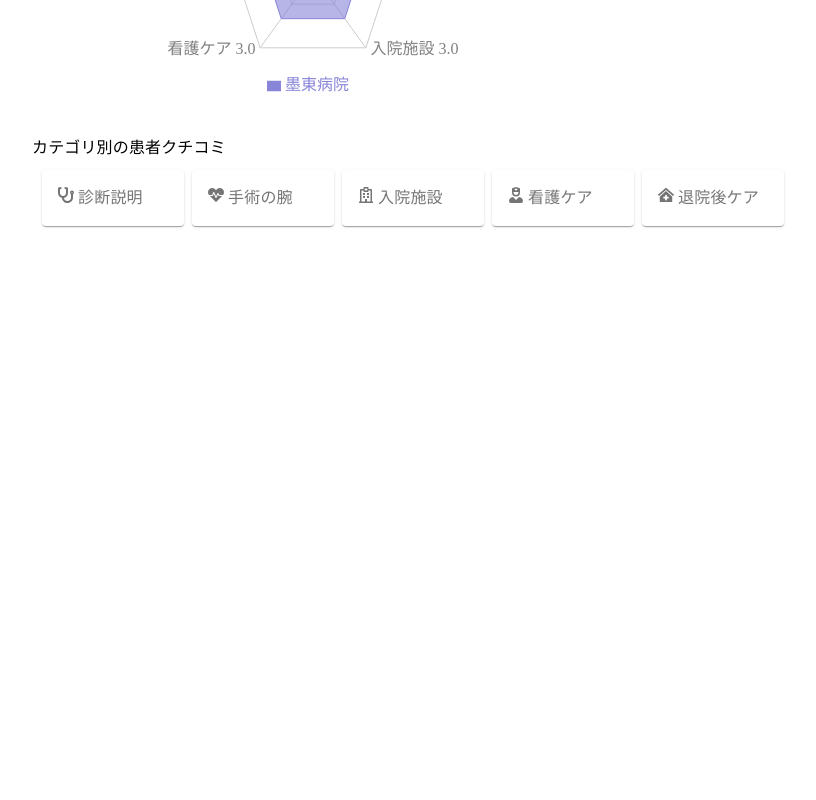
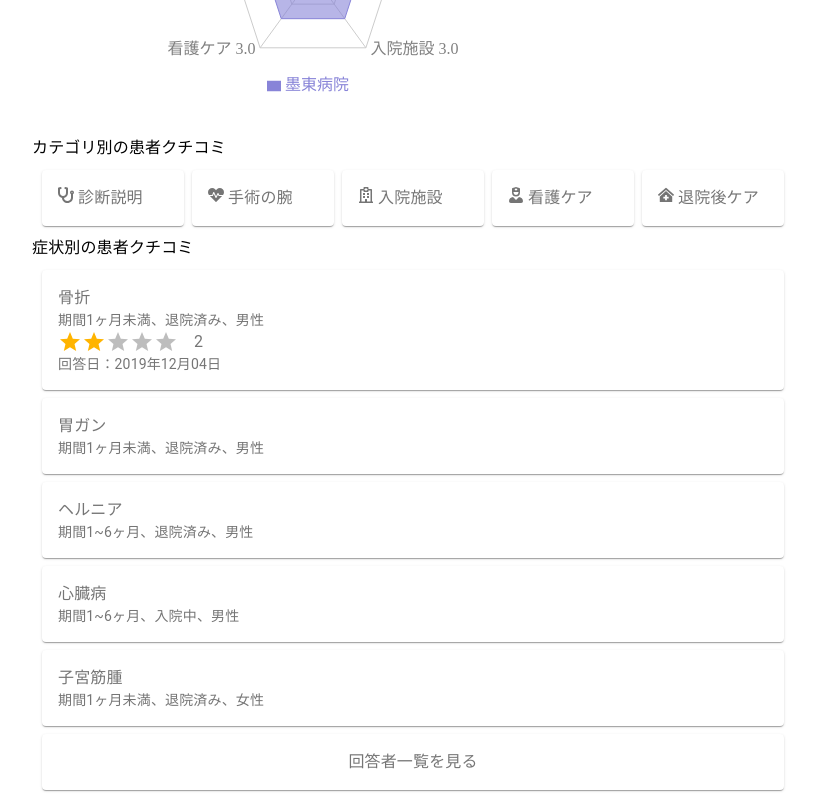
Before and after one commit to jpskgc/hospital, a React app in the folder client/: page / in a window 1280 px wide. Shown: the part 459-1259 px from the top of the page, without its empty margins (152-968 px from the left). Before the commit the page ends 800 px from the top, so only its background shows below. Built offline with nearby package versions, Linux system fonts and the light colour scheme.

Commit message:
add symptom grid

```diff
--- a/client/src/components/Detail/Detail.tsx
+++ b/client/src/components/Detail/Detail.tsx
@@ -3,6 +3,7 @@ import Header from './Header';
 import Tab from './DetailTab';
 import Chart from './Chart';
 import CategoryGrid from './CategoryGrid';
+import SymptomsGrid from './SymptomsGrid';
 
 const App: FC = () => (
   <>
@@ -10,6 +11,7 @@ const App: FC = () => (
     <Tab />
     <Chart />
     <CategoryGrid />
+    <SymptomsGrid />
   </>
 );
 
--- /dev/null
+++ b/client/src/components/Detail/SymptomsGrid.tsx
@@ -0,0 +1,92 @@
+import React from 'react';
+import {Container} from '@material-ui/core';
+import Typography from '@material-ui/core/Typography';
+import {makeStyles, createStyles, Theme} from '@material-ui/core/styles';
+import Paper from '@material-ui/core/Paper';
+import Grid from '@material-ui/core/Grid';
+import Box from '@material-ui/core/Box';
+import Rating from '@material-ui/lab/Rating';
+
+const useStyles = makeStyles((theme: Theme) =>
+  createStyles({
+    root: {
+      flexGrow: 1,
+      margin: 10,
+    },
+    paper: {
+      padding: theme.spacing(2),
+      textAlign: 'left',
+      color: theme.palette.text.secondary,
+    },
+    head: {
+      display: 'flex',
+      width: 200,
+    },
+  })
+);
+
+export default function SymptomsGrid() {
+  const [value, setValue] = React.useState(2);
+  const classes = useStyles();
+  return (
+    <Container maxWidth="md">
+      <Typography>症状別の患者クチコミ</Typography>
+      <div className={classes.root}>
+        <Grid container spacing={1}>
+          <Grid item xs={10}>
+            <Paper className={classes.paper}>
+              {/* <Box display="flex"> */}
+              <Typography>骨折</Typography>
+              <Typography variant="body2">
+                期間1ヶ月未満、退院済み、男性
+              </Typography>
+              {/* </Box> */}
+              <div className={classes.head}>
+                <Rating name="read-only" value={value} readOnly />
+                <Box ml={2} className={classes.head}>
+                  <Typography>{value}</Typography>
+                </Box>
+              </div>
+              <Typography variant="body2">回答日：2019年12月04日</Typography>
+            </Paper>
+          </Grid>
+          <Grid item xs={10}>
+            <Paper className={classes.paper}>
+              <Typography>胃ガン</Typography>
+              <Typography variant="body2">
+                期間1ヶ月未満、退院済み、男性
+              </Typography>
+            </Paper>
+          </Grid>
+          <Grid item xs={10}>
+            <Paper className={classes.paper}>
+              <Typography>ヘルニア</Typography>
+              <Typography variant="body2">
+                期間1~6ヶ月、退院済み、男性
+              </Typography>
+            </Paper>
+          </Grid>
+          <Grid item xs={10}>
+            <Paper className={classes.paper}>
+              <Typography>心臓病</Typography>
+              <Typography variant="body2">期間1~6ヶ月、入院中、男性</Typography>
+            </Paper>
+          </Grid>
+          <Grid item xs={10}>
+            <Paper className={classes.paper}>
+              <Typography>子宮筋腫</Typography>
+              <Typography variant="body2">
+                期間1ヶ月未満、退院済み、女性
+              </Typography>
+            </Paper>
+          </Grid>
+          <Grid item xs={10}>
+            <Paper className={classes.paper}>
+              <Typography align="center">回答者一覧を見る</Typography>
+            </Paper>
+          </Grid>
+        </Grid>
+      </div>
+    </Container>
+  );
+}
```
